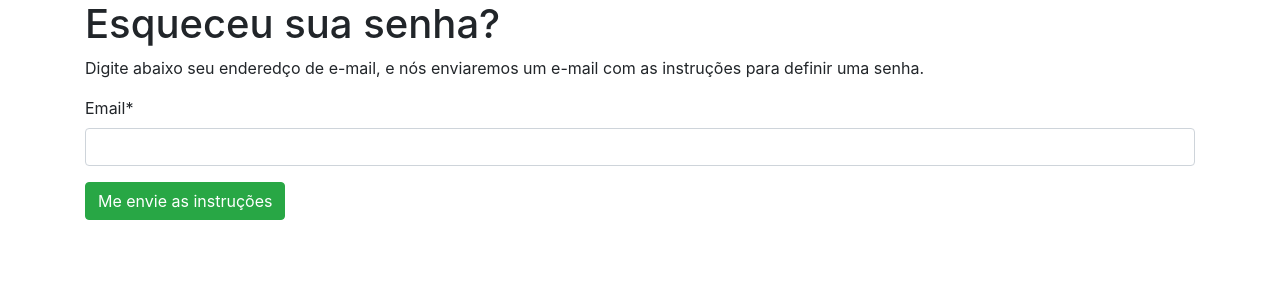
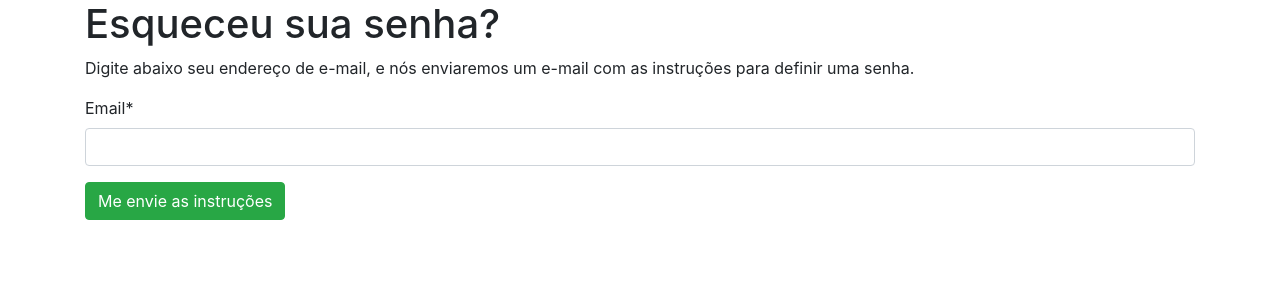
Before and after one commit to wmfinamore/proto-fiesta, a Django app: page /accounts/password_reset/ in a window 1280 px wide. Shown: the part 56-356 px from the top of the page. Run offline with Django 3.2, Linux system fonts and the light colour scheme; parts of the project's set-up code (start-up, migrations or seed data) failed here and were passed over; some libraries are stand-ins or nearby versions.

Commit message:
Reviewed layout

```diff
--- a/templates/registration/password_reset_form.html
+++ b/templates/registration/password_reset_form.html
@@ -6,7 +6,7 @@
 {% block main %}
 
     <h1>Esqueceu sua senha?</h1>
-    <p>Digite abaixo seu enderedço de e-mail, e nós enviaremos
+    <p>Digite abaixo seu endereço de e-mail, e nós enviaremos
         um e-mail com as instruções para definir uma senha.
     </p>
 
```
